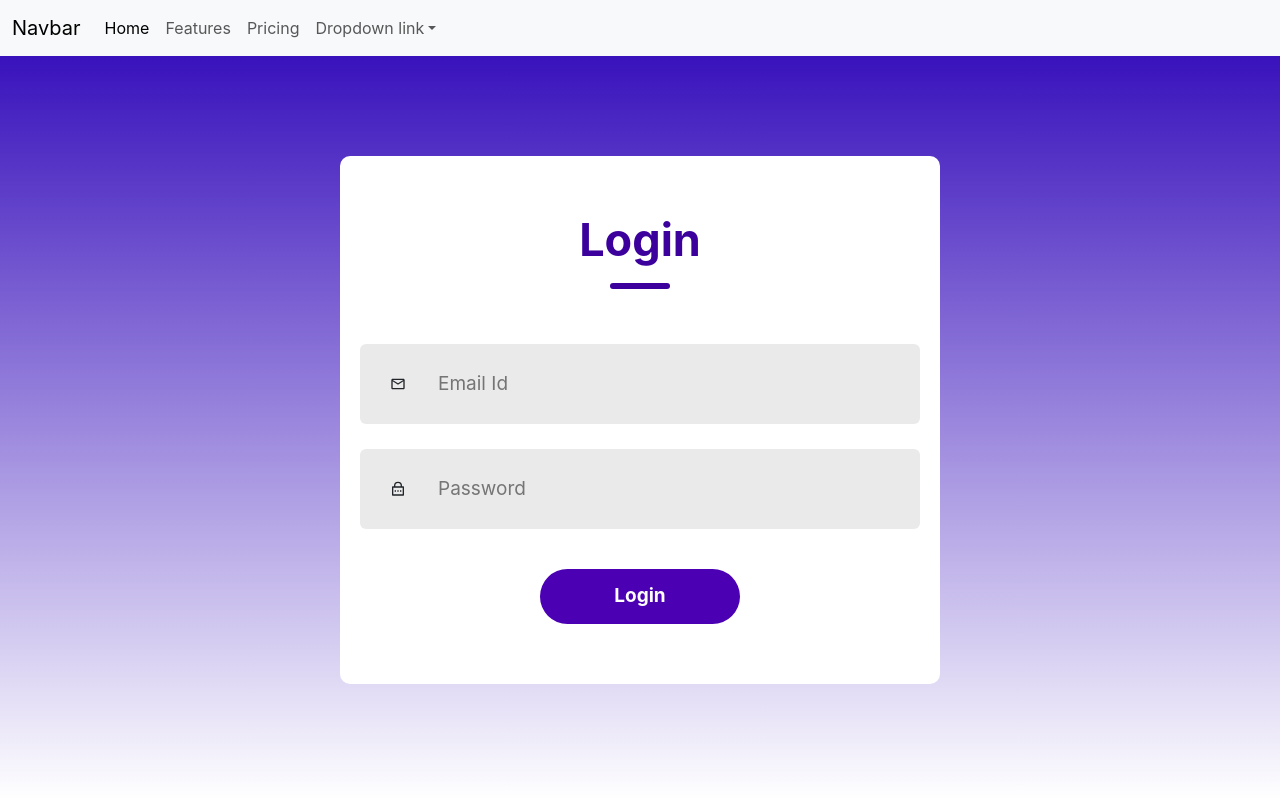
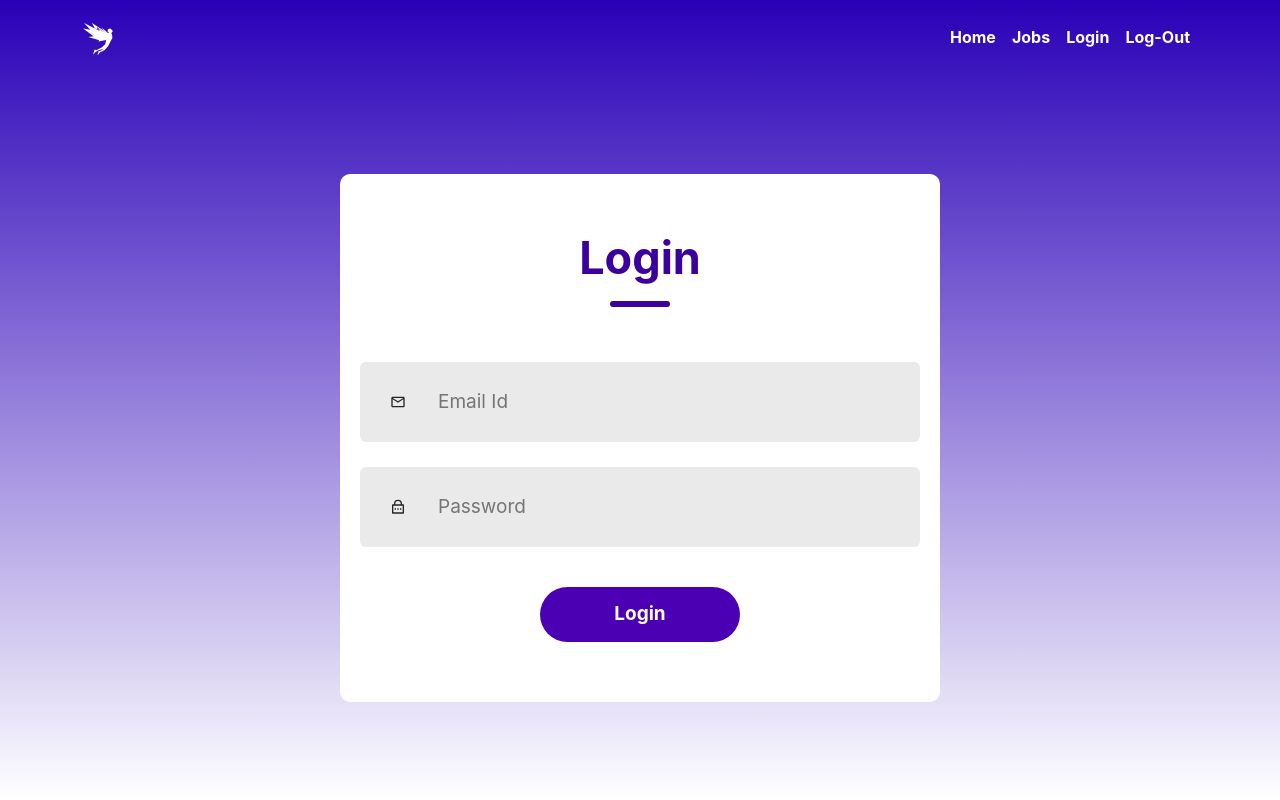
Before and after one commit to Eddysam2000/Login, a React (Create React App) app: page / in a window 1280 px wide. Built offline with nearby package versions, Linux system fonts and the light colour scheme.

Commit message:
navbar adjusted

```diff
--- a/package.json
+++ b/package.json
@@ -6,7 +6,9 @@
     "@testing-library/jest-dom": "^5.17.0",
     "@testing-library/react": "^13.4.0",
     "@testing-library/user-event": "^13.5.0",
+    "bootstrap": "^5.3.2",
     "react": "^18.2.0",
+    "react-bootstrap": "^2.9.0",
     "react-dom": "^18.2.0",
     "react-icons": "^4.11.0",
     "react-router-dom": "^6.16.0",
--- a/src/Components/Navbar/Navbar.css
+++ b/src/Components/Navbar/Navbar.css
@@ -1,39 +1,3 @@
-* {
-    box-sizing: border-box;
+.Head {
+    background: linear-gradient(0, 10, 10);
 }
-body {
-    margin: 0;
-}
-.nav{
-    background-color: blue;
-    display: flex;
-    justify-content: space-between;
-    color: white;
-    align-items: center;
-    gap: 2rem;
-    padding: 0 1rem;
-}
-.nav ul{
-    padding: 0;
-    margin: 0;
-    list-style: none;
-    display: flex;
-    gap: 2rem;
-}
-.nav a {
-    color: inherit;
-    text-decoration: none;
-    height: 100%;
-    display: flex;
-    align-items: stretch;
-    padding: .25rem;
-}
-.acad{
-    font-size: 2rem;
-}
-.nav li.active {
-    background-color: #555;
-}
-.nav li.hover {
-    background-color: #444;
-}
--- a/src/Components/Navbar/Navbar.jsx
+++ b/src/Components/Navbar/Navbar.jsx
@@ -1,74 +1,29 @@
 import React from 'react'
+import Container from 'react-bootstrap/Container';
+import Nav from 'react-bootstrap/Nav';
+import Navbar from 'react-bootstrap/Navbar';
 import './Navbar.css'
+import {FaStudiovinari} from "react-icons/fa"
+const Header = () => {
+  return (
+    <Navbar expand="lg" className="Head">
+    <Container>
+    <Navbar.Brand href="#home" className='fs-2 text-white'>
+      <FaStudiovinari/>
+    </Navbar.Brand>
+    <Navbar.Toggle aria-controls="basic-navbar-nav" />
+    <Navbar.Collapse id="basic-navbar-nav">
+      <Nav className=" ms-auto">
+        <Nav.Link href="#" className='fw-bold text-white'>Home</Nav.Link>
+        <Nav.Link href="#" className='fw-bold text-white'>Jobs</Nav.Link>
+        <Nav.Link href="#" className='fw-bold text-white'>Login</Nav.Link>
+        <Nav.Link href="#" className='fw-bold text-white'>Log-Out</Nav.Link>
 
-const Navbar = () => {
-  return (
-    <nav className="navbar navbar-expand-lg bg-body-tertiary">
-      <div className="container-fluid">
-        <a className="navbar-brand" href="#">
-          Navbar
-        </a>
-        <button
-          className="navbar-toggler"
-          type="button"
-          data-bs-toggle="collapse"
-          data-bs-target="#navbarNavDropdown"
-          aria-controls="navbarNavDropdown"
-          aria-expanded="false"
-          aria-label="Toggle navigation"
-        >
-          <span className="navbar-toggler-icon" />
-        </button>
-        <div className="collapse navbar-collapse" id="navbarNavDropdown">
-          <ul className="navbar-nav">
-            <li className="nav-item">
-              <a className="nav-link active" aria-current="page" href="#">
-                Home
-              </a>
-            </li>
-            <li className="nav-item">
-              <a className="nav-link" href="#">
-                Features
-              </a>
-            </li>
-            <li className="nav-item">
-              <a className="nav-link" href="#">
-                Pricing
-              </a>
-            </li>
-            <li className="nav-item dropdown">
-              <a
-                className="nav-link dropdown-toggle"
-                href="#"
-                role="button"
-                data-bs-toggle="dropdown"
-                aria-expanded="false"
-              >
-                Dropdown link
-              </a>
-              <ul className="dropdown-menu">
-                <li>
-                  <a className="dropdown-item" href="#">
-                    Action
-                  </a>
-                </li>
-                <li>
-                  <a className="dropdown-item" href="#">
-                    Another action
-                  </a>
-                </li>
-                <li>
-                  <a className="dropdown-item" href="#">
-                    Something else here
-                  </a>
-                </li>
-              </ul>
-            </li>
-          </ul>
-        </div>
-      </div>
-    </nav>
+      </Nav>
+    </Navbar.Collapse>
+  </Container>
+  </Navbar>
   );
 }
 
-export default Navbar
+export default Header
```
Also changed, not shown: 1 other file (tests, documents, lock files or other folders).
